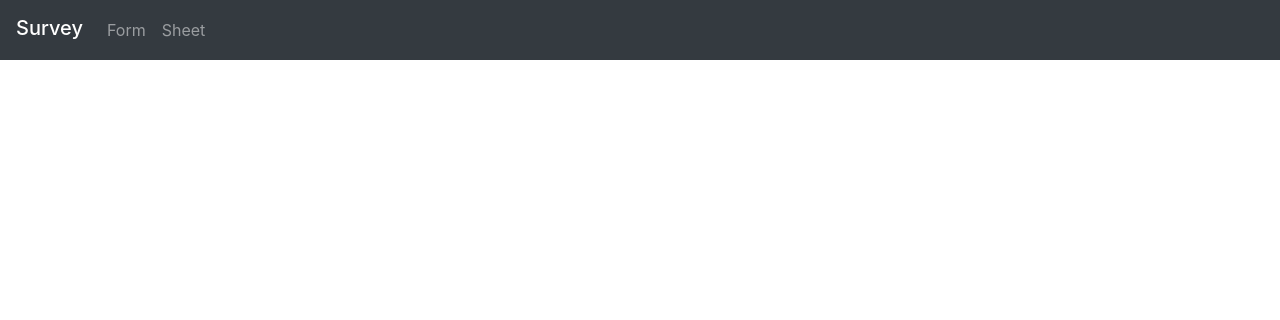
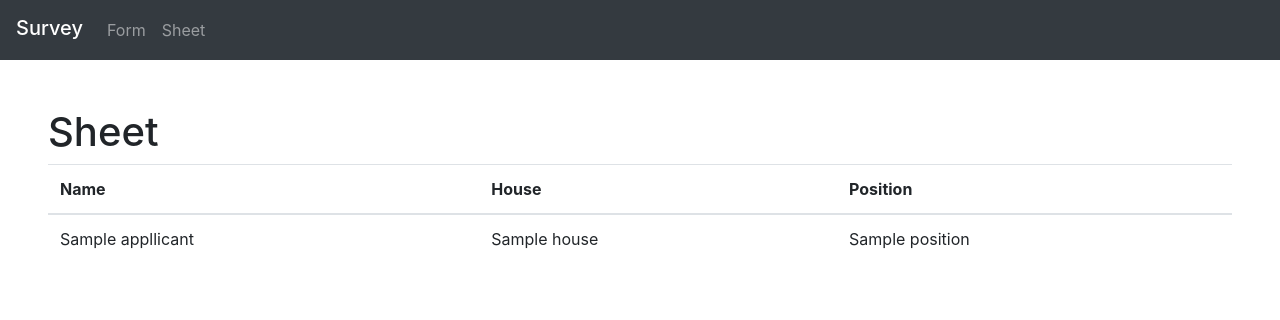
Before and after one commit to zeyadsaleh/CS50_psets, a Flask app: template templates/sheet.html in a window 1280 px wide. Shown: the top 320 px of the page. Run offline with Flask 2, Linux system fonts and the light colour scheme; the template is opened without the code that fills it: most values are stand-ins (such as "Sample title", 1, 10 or a date in 2020); some libraries are stand-ins or nearby versions.

Commit message:
20190319T183709Z

```diff
--- a/application.py
+++ b/application.py
@@ -33,17 +33,15 @@ def get_form():
 def post_form():
     if not request.form.get("name") or not request.form.get("house") or not request.form.get("position"):
         return render_template("error.html")
-    file = open("survey.csv", "a")
-    writer = csv.writer(file)
-    writer.writerow((request.form.get("name"),request.form.get("house"),request.form.get("position")))
-    file.close()
+    with open("survey.csv", "a") as file:
+        writer = csv.DictWriter(file, fieldnames=["name", "house", "position"])
+        writer.writerow({"name": request.form.get("name"), "house": request.form.get("house"), "position": request.form.get("position")})
     return redirect("/sheet")
 
 
 @app.route("/sheet", methods=["GET"])
 def get_sheet():
-    file = open("survey.csv", "r")
-    reader = csv.reader(file)
-    poeple = list(reader)
-    file.close()
-    return render_template("sheet.html", poeple=poeple)
+    with open("survey.csv", "r") as file:
+        reader = csv.DictReader(file)
+        appllicants = list(reader)
+    return render_template("sheet.html", appllicants=appllicants)
--- a/survey.csv
+++ b/survey.csv
@@ -1,3 +1,7 @@
 zeyad,Ravenclaw,Chaser
 mohamed,Gryffindor,Keeper
 jnkm.n.n.nnm,Hufflepuff,Chaser
+hbk,Hufflepuff,Keeper
+",j,nj",Hufflepuff,Keeper
+dda,Gryffindor,Seeker
+zcvx,Hufflepuff,Chaser
--- a/templates/error.html
+++ b/templates/error.html
@@ -5,7 +5,7 @@
     <!-- http://getbootstrap.com/docs/4.1/components/alerts/ -->
     <div class="alert alert-danger" role="alert">
         <h4 class="alert-heading">Error</h4>
-        <p>{{ You must provide your whole application }}</p>
+        <p> You must provide your whole application </p>
     </div>
 
 {% endblock %}
--- a/templates/sheet.html
+++ b/templates/sheet.html
@@ -1,27 +1,24 @@
 {% extends "layout.html" %}
 
-{% block body %}
+{% block main %}
     <h1>Sheet</h1>
-    <ul>
-        {% for x in poeple %}
-            <li>
-               <thead>
+        <table class="table">
+              <thead>
                 <tr>
-                  <th scope="col">#</th>
                   <th scope="col">Name</th>
                   <th scope="col">House</th>
                   <th scope="col">Position</th>
                 </tr>
-              </thead>
+                 </thead>
               <tbody>
+        {% for appllicant in appllicants %}
                 <tr>
-                  <th scope="row">{{ x }}</th>
-                  <td>{{ x["name"] }}</td>
-                  <td>{{ x["house"] }}</td>
-                  <td>{{ x["position"] }}</td>
+                  <td>{{ appllicant["name"] }}</td>
+                  <td>{{ appllicant["house"] }}</td>
+                  <td>{{ appllicant["position"] }}</td>
                 </tr>
-                </tbody>
-            </li>
         {% endfor %}
-    </ul>
+         </tbody>
+        </table>
+
 {% endblock %}
```
